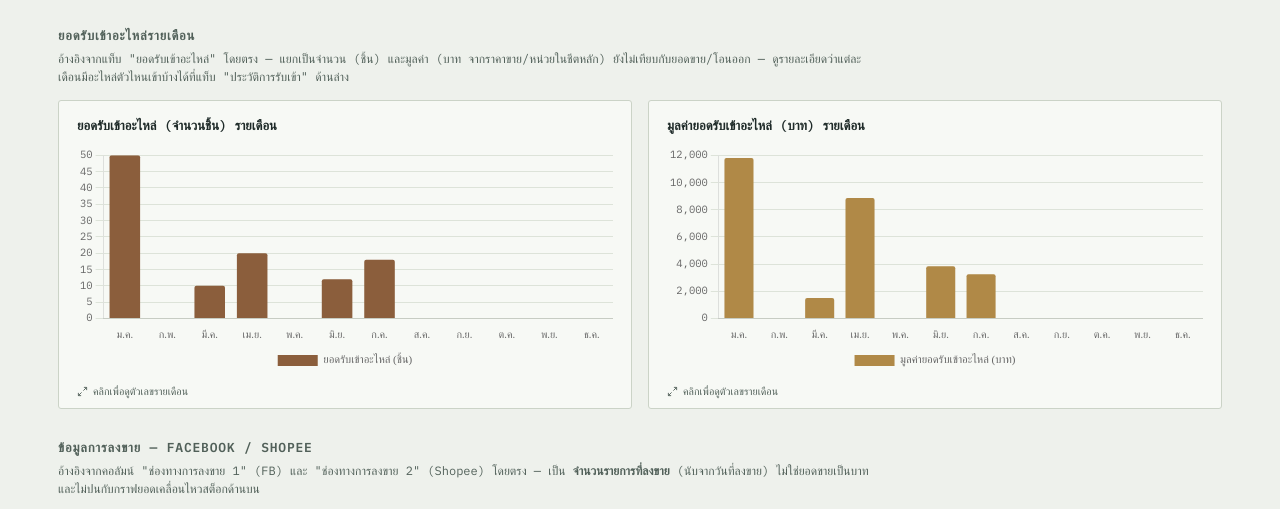
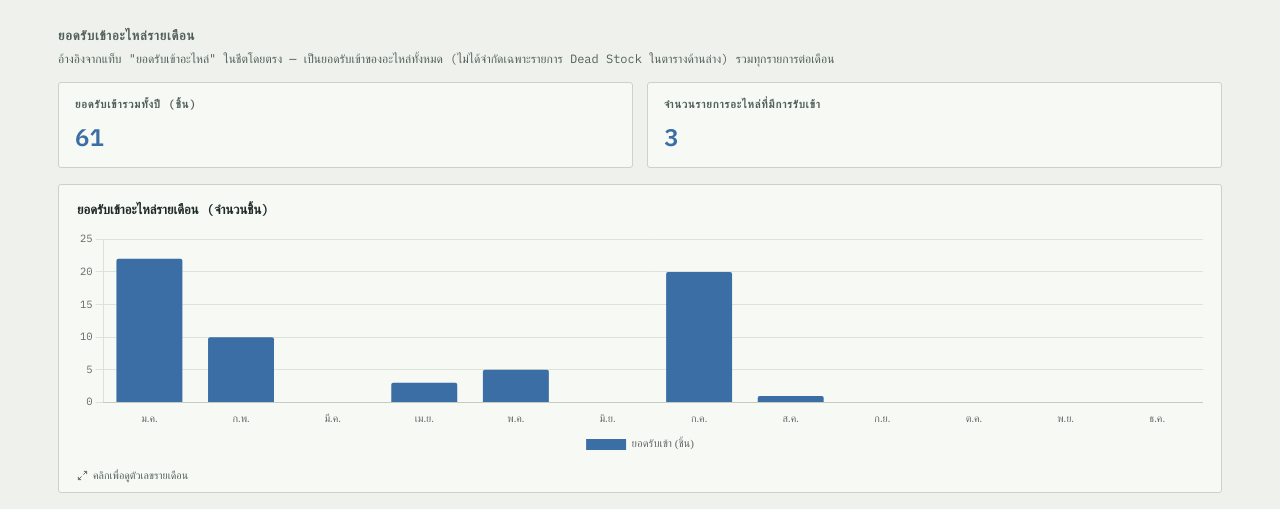
Before and after one commit to store-spt-art/-HILLKOFF-STOCK, a plain HTML site: page index.html in a window 1280 px wide. Shown: the part 1089-1598 px from the top of the page. Drawn offline with Linux system fonts and the light colour scheme; no server answers; a web font is replaced by a local one.

Commit message:
Add files via upload

```diff
--- a/index.html
+++ b/index.html
@@ -37,6 +37,8 @@
     --teal-soft:#D3E6DF;
     --rust:#A5432B;
     --rust-soft:#F0D6CC;
+    --azure:#3B6EA5;
+    --azure-soft:#D8E4F0;
     --radius: 3px;
     font-size: 15px;
   }
@@ -117,6 +119,7 @@
   .split-bar .seg.normal{background:var(--teal);}
   .stat-total{font-size:11px;color:var(--ink-soft);margin-top:8px;border-top:1px dashed var(--line);padding-top:7px;}
   .stat-total b{color:var(--ink);font-family:'IBM Plex Mono',monospace;}
+  .stat-simple .val{font-family:'IBM Plex Mono',monospace;font-size:24px;font-weight:600;color:var(--azure);}
 
   /* ---------- Charts ---------- */
   .charts-grid{
@@ -270,15 +273,6 @@
   .month-group .month-items{padding:0 4px 6px;}
   .month-group .log-item{padding-left:20px;}
 
-  /* รายการอะไหล่ที่รับเข้า แจงต่อท้ายแต่ละเดือน — จัดเรียงเป็นแถวเดียวกับสไตล์ "รายการสินค้า" (code-chip + ชื่อ + ตัวเลขชิดขวา) */
-  .received-item-list{display:flex; flex-direction:column; gap:6px;}
-  .received-item{
-    display:flex; align-items:center; gap:10px; font-size:12.5px; color:var(--ink);
-    padding:2px 0;
-  }
-  .received-item .name-cell{flex:1; max-width:none;}
-  .received-item .num{margin-left:auto; white-space:nowrap; font-family:'IBM Plex Mono',monospace; color:var(--ink-soft);}
-
   footer.note{text-align:center; font-size:11.5px; color:var(--ink-soft); padding:30px 20px 10px;}
 
   @media (max-width:900px){
@@ -334,20 +328,15 @@
   </div>
 
   <div class="section-title">ยอดรับเข้าอะไหล่รายเดือน</div>
-  <p class="section-note">อ้างอิงจากแท็บ "ยอดรับเข้าอะไหล่" โดยตรง — แยกเป็นจำนวน (ชิ้น) และมูลค่า (บาท จากราคาขาย/หน่วยในชีตหลัก) ยังไม่เทียบกับยอดขาย/โอนออก — ดูรายละเอียดว่าแต่ละเดือนมีอะไหล่ตัวไหนเข้าบ้างได้ที่แท็บ "ประวัติการรับเข้า" ด้านล่าง</p>
+  <p class="section-note">อ้างอิงจากแท็บ "ยอดรับเข้าอะไหล่" ในชีตโดยตรง — เป็นยอดรับเข้าของอะไหล่ทั้งหมด (ไม่ได้จำกัดเฉพาะรายการ Dead Stock ในตารางด้านล่าง) รวมทุกรายการต่อเดือน</p>
+  <div class="summary-row" id="summaryRowReceive" style="grid-template-columns:repeat(2,1fr); margin-bottom:16px;"></div>
   <div class="charts-grid">
-    <div class="chart-card" data-chart="chartReceivedQty">
-      <h4>ยอดรับเข้าอะไหล่ (จำนวนชิ้น) รายเดือน</h4>
-      <div class="chart-wrap"><canvas id="chartReceivedQty"></canvas></div>
-      <div class="expand-hint"><svg viewBox="0 0 24 24" fill="none" stroke="currentColor" stroke-width="2"><path d="M15 3h6v6M9 21H3v-6M21 3l-7 7M3 21l7-7"/></svg>คลิกเพื่อดูตัวเลขรายเดือน</div>
-    </div>
-    <div class="chart-card" data-chart="chartReceivedValue">
-      <h4>มูลค่ายอดรับเข้าอะไหล่ (บาท) รายเดือน</h4>
-      <div class="chart-wrap"><canvas id="chartReceivedValue"></canvas></div>
+    <div class="chart-card full" data-chart="chartReceive">
+      <h4>ยอดรับเข้าอะไหล่รายเดือน (จำนวนชิ้น)</h4>
+      <div class="chart-wrap"><canvas id="chartReceive"></canvas></div>
       <div class="expand-hint"><svg viewBox="0 0 24 24" fill="none" stroke="currentColor" stroke-width="2"><path d="M15 3h6v6M9 21H3v-6M21 3l-7 7M3 21l7-7"/></svg>คลิกเพื่อดูตัวเลขรายเดือน</div>
     </div>
   </div>
-
 
   <div class="section-title">ข้อมูลการลงขาย — Facebook / Shopee</div>
   <p class="section-note">อ้างอิงจากคอลัมน์ "ช่องทางการลงขาย 1" (FB) และ "ช่องทางการลงขาย 2" (Shopee) โดยตรง — เป็น <b>จำนวนรายการที่ลงขาย</b> (นับจากวันที่ลงขาย) ไม่ใช่ยอดขายเป็นบาท และไม่ปนกับกราฟยอดเคลื่อนไหวสต็อกด้านบน</p>
@@ -373,7 +362,7 @@
     <button class="tab-btn active" data-tab="products">รายการสินค้า</button>
     <button class="tab-btn" data-tab="movements">ประวัติการเคลื่อนไหว</button>
     <button class="tab-btn" data-tab="listings">ประวัติการลงขาย</button>
-    <button class="tab-btn" data-tab="received">ประวัติการรับเข้า</button>
+    <button class="tab-btn" data-tab="receiving">ประวัติการรับเข้า</button>
   </div>
 
   <!-- PRODUCTS PANEL -->
@@ -432,10 +421,10 @@
     </div>
   </div>
 
-  <!-- RECEIVED PANEL -->
-  <div class="panel" id="panel-received">
+  <!-- RECEIVING PANEL -->
+  <div class="panel" id="panel-receiving">
     <div class="table-wrap" style="padding:6px 14px;">
-      <div class="log-list" id="receivedLogList"></div>
+      <div class="log-list" id="receivingLogList"></div>
     </div>
   </div>
 
@@ -463,12 +452,11 @@
    ต่อกับ Apps Script Web App: วางลิงก์ที่ได้จาก Deploy > Web app ตรงนี้
    ปล่อยว่างไว้ = โหมดทดสอบด้วย mock data
    ========================================================================= */
-const API_URL = "https://script.google.com/macros/s/AKfycbyFcCJ7S0lIzfyz7QQEklJbng1Cnd8a33qFqRZTyAtVuUTCVtqXSBS4A2LsJh135I3yww/exec"; // เช่น "https://script.google.com/macros/s/XXXXXXXX/exec"
+const API_URL = "https://script.google.com/macros/s/AKfycbxpVIA1DbPrDGJ4zf-s0dyJEOMj9ytNbZqJARjtD7DMpn7Mk-eLDIovWS-LyWik_yvhJw/exec"; // เช่น "https://script.google.com/macros/s/XXXXXXXX/exec"
 
 const MONTH_LABELS = ["ม.ค.","ก.พ.","มี.ค.","เม.ย.","พ.ค.","มิ.ย.","ก.ค.","ส.ค.","ก.ย.","ต.ค.","พ.ย.","ธ.ค."];
 const COLOR_DEAD = "#A5432B";
 const COLOR_NORMAL = "#2F6F62";
-const COLOR_RECEIVED = "#8B5E3C";
 
 /* ---------------- Mock data (mirrors the real sheet's columns) --------- */
 let STATE = {
@@ -496,16 +484,17 @@ let STATE = {
     { sku:"GEN-0002", name:"ใบมีดเครื่องปั่นสแตนเลส (อะไหล่ขายดี)", channel:"FB", date:"05-01-69", note:"" },
     { sku:"GEN-0003", name:"สายไฟเครื่องครัวมาตรฐาน 1.5 เมตร", channel:"SHOPEE", date:"12-02-69", note:"" },
   ],
-  // "ประวัติการรับเข้า" (mock) — รายการอะไหล่ที่รับเข้าคลังแต่ละตัว แต่ละเดือน จากแท็บ "ยอดรับเข้าอะไหล่"
-  // price มาจากการจับคู่รหัสกับ "ราคาขาย" ในชีตหลัก (เหมือนที่ backend ทำจริง)
-  receivedLog: [
-    { sku:"GEN-0001", name:"แก้วปั่นสแตนเลส 1.5L (สต็อกหมุนเวียน)", month:1, qty:20, price:320, value:6400 },
-    { sku:"GEN-0002", name:"ใบมีดเครื่องปั่นสแตนเลส (อะไหล่ขายดี)", month:1, qty:30, price:180, value:5400 },
-    { sku:"EQ-WC-0002", name:"Mosa Piston Valve แกนหัวบีบอลูมิเนียม 1610-009-01", month:3, qty:10, price:150, value:1500 },
-    { sku:"GEN-0003", name:"สายไฟเครื่องครัวมาตรฐาน 1.5 เมตร", month:4, qty:15, price:90, value:1350 },
-    { sku:"SP-BD-0025", name:"BBL800/35A Speed Control PCB บอร์ดคอนโทรล", month:4, qty:5, price:1500, value:7500 },
-    { sku:"GEN-0001", name:"แก้วปั่นสแตนเลส 1.5L (สต็อกหมุนเวียน)", month:6, qty:12, price:320, value:3840 },
-    { sku:"GEN-0002", name:"ใบมีดเครื่องปั่นสแตนเลส (อะไหล่ขายดี)", month:7, qty:18, price:180, value:3240 },
+  // Mock data สำหรับแท็บ "ยอดรับเข้าอะไหล่" — เดือน 1=ม.ค. ... 12=ธ.ค.
+  receivedItems: [
+    { sku:"SP-BD-0012", name:"JTC TM767 โถปั่น+ชุดใบมีด2.0 L (9000-009)", months:{1:2,2:0,3:0,4:3,5:0,6:0,7:0,8:1,9:0,10:0,11:0,12:0}, total:6 },
+    { sku:"SP-DP-0005", name:"Crathco 1012 O-Ring ยางกันซึม", months:{1:10,2:10,3:0,4:0,5:0,6:0,7:20,8:0,9:0,10:0,11:0,12:0}, total:40 },
+    { sku:"SP-ES-0169", name:"RTL Oscar 09200014 Pressostat", months:{1:10,2:0,3:0,4:0,5:5,6:0,7:0,8:0,9:0,10:0,11:0,12:0}, total:15 },
+  ],
+  receivingLog: [
+    { sku:"SP-BD-0012", name:"JTC TM767 โถปั่น+ชุดใบมีด2.0 L (9000-009)", month:1, qty:2, note:"" },
+    { sku:"SP-BD-0012", name:"JTC TM767 โถปั่น+ชุดใบมีด2.0 L (9000-009)", month:4, qty:3, note:"" },
+    { sku:"SP-DP-0005", name:"Crathco 1012 O-Ring ยางกันซึม", month:1, qty:10, note:"" },
+    { sku:"SP-DP-0005", name:"Crathco 1012 O-Ring ยางกันซึม", month:7, qty:20, note:"" },
   ]
 };
 
@@ -605,6 +594,20 @@ function computeAggregates(products) {
   return agg;
 }
 
+// สรุปยอดรับเข้าอะไหล่รายเดือน จากแท็บ "ยอดรับเข้าอะไหล่" — รวมทุกรายการอะไหล่ (ไม่จำกัดเฉพาะ Dead Stock)
+function computeReceivingAggregates(receivedItems) {
+  const monthlyQty = Array(12).fill(0);
+  let totalQty = 0;
+  (receivedItems || []).forEach(it => {
+    for (let m = 1; m <= 12; m++) {
+      const qty = Number((it.months && it.months[m]) || 0);
+      monthlyQty[m - 1] += qty;
+      totalQty += qty;
+    }
+  });
+  return { monthlyQty, totalQty, itemCount: (receivedItems || []).length };
+}
+
 let charts = {};
 let modalChart = null;
 let LAST_AGG = null;
@@ -683,6 +686,19 @@ function renderSummary(agg) {
     splitCard("มูลค่าคงเหลือรวม", agg.dead.remainingValue, agg.normal.remainingValue, "รวมทั้งหมด", totalValue, fmtBaht) +
     splitCard("ลงขายแล้วบน Facebook", agg.dead.fbListed, agg.normal.fbListed, "รวมทั้งหมด", totalFb, fmtInt) +
     splitCard("ลงขายแล้วบน Shopee", agg.dead.shopeeListed, agg.normal.shopeeListed, "รวมทั้งหมด", totalShopee, fmtInt);
+}
+
+function renderReceiveSummary(recvAgg) {
+  document.getElementById("summaryRowReceive").innerHTML = `
+    <div class="stat-card stat-simple">
+      <div class="label">ยอดรับเข้ารวมทั้งปี (ชิ้น)</div>
+      <div class="val">${fmtInt(recvAgg.totalQty)}</div>
+    </div>
+    <div class="stat-card stat-simple">
+      <div class="label">จำนวนรายการอะไหล่ที่มีการรับเข้า</div>
+      <div class="val">${fmtInt(recvAgg.itemCount)}</div>
+    </div>
+  `;
 }
 
 function upsertChart(id, config) {
@@ -795,29 +811,16 @@ function buildListingValueConfig(agg, { large = false } = {}) {
   };
 }
 
-function buildReceivedQtyConfig(agg, { large = false } = {}) {
+function buildReceiveConfig(agg, { large = false } = {}) {
   return {
     type: "bar",
     data: {
       labels: MONTH_LABELS,
       datasets: [
-        { label:"ยอดรับเข้าอะไหล่ (ชิ้น)", data: agg.receivedMonthlyQty || Array(12).fill(0), backgroundColor: COLOR_RECEIVED, borderRadius: 2 }
+        { label:"ยอดรับเข้า (ชิ้น)", data: agg.receiving.monthlyQty, backgroundColor: "#3B6EA5", borderRadius: 2 }
       ]
     },
     options: baseOptions({ large, valueFormat: large ? fmtInt : null })
-  };
-}
-
-function buildReceivedValueConfig(agg, { large = false } = {}) {
-  return {
-    type: "bar",
-    data: {
-      labels: MONTH_LABELS,
-      datasets: [
-        { label:"มูลค่ายอดรับเข้าอะไหล่ (บาท)", data: agg.receivedMonthlyValue || Array(12).fill(0), backgroundColor: "#B08947", borderRadius: 2 }
-      ]
-    },
-    options: baseOptions({ large, valueFormat: large ? fmtBaht : null })
   };
 }
 
@@ -825,11 +828,10 @@ const CHART_DEFS = {
   chartQty:           { title:"ยอดเคลื่อนไหว (จำนวนชิ้น) รายเดือน — Dead Stock vs สินค้าทั่วไป", build: buildQtyConfig,           table: tableQty },
   chartValue:         { title:"มูลค่ายอดเคลื่อนไหว (บาท) รายเดือน — Dead Stock vs สินค้าทั่วไป", build: buildValueConfig,         table: tableValue },
   chartShare:         { title:"สัดส่วนมูลค่าคงเหลือ",                                             build: buildShareConfig,         table: tableShare },
+  chartReceive:       { title:"ยอดรับเข้าอะไหล่รายเดือน (จำนวนชิ้น)",                             build: buildReceiveConfig,       table: tableReceive },
   chartChannel:       { title:"จำนวนสินค้าที่ลงขายแล้ว ตามช่องทาง",                                build: buildChannelConfig,       table: tableChannel },
   chartListingMonth:  { title:"แนวโน้มการลงขายรายเดือน — Facebook vs Shopee",                     build: buildListingMonthConfig,  table: tableListingMonth },
-  chartListingValue:  { title:"มูลค่าสินค้าที่ลงขายรายเดือน (บาท)",                                build: buildListingValueConfig,  table: tableListingValue },
-  chartReceivedQty:   { title:"ยอดรับเข้าอะไหล่ (จำนวนชิ้น) รายเดือน",                              build: buildReceivedQtyConfig,   table: tableReceivedQty },
-  chartReceivedValue: { title:"มูลค่ายอดรับเข้าอะไหล่ (บาท) รายเดือน",                              build: buildReceivedValueConfig, table: tableReceivedValue }
+  chartListingValue:  { title:"มูลค่าสินค้าที่ลงขายรายเดือน (บาท)",                                build: buildListingValueConfig,  table: tableListingValue }
 };
 
 function renderCharts(agg) {
@@ -837,11 +839,10 @@ function renderCharts(agg) {
   upsertChart("chartQty", buildQtyConfig(agg));
   upsertChart("chartValue", buildValueConfig(agg));
   upsertChart("chartShare", buildShareConfig(agg));
+  upsertChart("chartReceive", buildReceiveConfig(agg));
   upsertChart("chartChannel", buildChannelConfig(agg));
   upsertChart("chartListingMonth", buildListingMonthConfig(agg));
   upsertChart("chartListingValue", buildListingValueConfig(agg));
-  upsertChart("chartReceivedQty", buildReceivedQtyConfig(agg));
-  upsertChart("chartReceivedValue", buildReceivedValueConfig(agg));
 }
 
 /* ---------- ตารางตัวเลขประกอบกราฟ (แสดงใน modal เมื่อคลิกกราฟ) ---------- */
@@ -881,6 +882,17 @@ function tableShare(agg) {
   return tableRows(`<thead><tr><th>หมวดหมู่</th><th>มูลค่าคงเหลือ</th><th>สัดส่วน</th></tr></thead><tbody>${body}</tbody>`);
 }
 
+function tableReceive(agg) {
+  let body = "";
+  for (let m = 0; m < 12; m++) {
+    body += `<tr><td>${MONTH_LABELS[m]}</td><td>${fmtInt(agg.receiving.monthlyQty[m])}</td></tr>`;
+  }
+  const total = agg.receiving.monthlyQty.reduce((a,b)=>a+b,0);
+  body += `<tr><td>รวมทั้งปี</td><td>${fmtInt(total)}</td></tr>`;
+  const note = `<p style="font-size:11.5px;color:var(--ink-soft);margin-top:8px;">* อ้างอิงจากแท็บ "ยอดรับเข้าอะไหล่" โดยตรง เป็นยอดรับเข้าของอะไหล่ทั้งหมด ไม่ได้จำกัดเฉพาะรายการ Dead Stock ในตารางสินค้าด้านบน</p>`;
+  return tableRows(`<thead><tr><th>เดือน</th><th>ยอดรับเข้า (ชิ้น)</th></tr></thead><tbody>${body}</tbody>`) + note;
+}
+
 function tableChannel(agg) {
   const fbTotal = agg.dead.fbListed + agg.normal.fbListed;
   const spTotal = agg.dead.shopeeListed + agg.normal.shopeeListed;
@@ -914,64 +926,6 @@ function tableListingValue(agg) {
   body += `<tr><td>รวมทั้งปี</td><td>${fmtBaht(total)}</td></tr>`;
   const note = `<p style="font-size:11.5px;color:var(--ink-soft);margin-top:8px;">* มูลค่านี้คำนวณจากจำนวนที่ขายได้จริงในแต่ละเดือน (คอลัมน์ "จำนวนที่โอนออกแยกตามเดือน 2026") × ราคาขาย/หน่วย โดยนับเฉพาะสินค้าที่มีการลงขาย (Facebook และ/หรือ Shopee — อ้างอิงจากคอลัมน์ "ช่องทางการลงขาย 1/2") นับรวมครั้งเดียวต่อสินค้าต่อเดือน แม้จะลงขายทั้งสองช่องทางพร้อมกันก็ไม่นับซ้ำ</p>`;
   return tableRows(`<thead><tr><th>เดือน</th><th>มูลค่าที่ลงขายแล้ว</th></tr></thead><tbody>${body}</tbody>`) + note;
-}
-
-// จัดกลุ่มรายการที่รับเข้า (receivedLog) ตามเดือน เพื่อใช้แจงในตารางกำกับกราฟ
-function receivedItemsByMonth(agg) {
-  const byMonth = Array.from({ length: 12 }, () => []);
-  (agg.receivedLog || []).forEach(row => {
-    if (row.month >= 1 && row.month <= 12) byMonth[row.month - 1].push(row);
-  });
-  return byMonth;
-}
-
-// จัดเรียงรายการอะไหล่ที่รับเข้าในแต่ละเดือนให้เป็นระเบียบ (รหัสสินค้า A→Z) เหมือนการเรียงเริ่มต้นในตาราง "รายการสินค้า"
-function sortReceivedItems(items) {
-  return [...items].sort((a, b) => String(a.sku).localeCompare(String(b.sku)));
-}
-
-// แสดงรายการอะไหล่ที่รับเข้าเป็นแถวเดียวกับสไตล์ "รายการสินค้า" (code-chip + ชื่อสินค้า + ตัวเลขชิดขวา)
-function receivedItemRows(items, valueFmt) {
-  return `<div class="received-item-list">${sortReceivedItems(items).map(it => `
-    <div class="received-item">
-      <span class="code-chip">${it.sku}</span>
-      <span class="name-cell">${it.name}</span>
-      <span class="num">${valueFmt(it)}</span>
-    </div>`).join("")}</div>`;
-}
-
-function tableReceivedQty(agg) {
-  const data = agg.receivedMonthlyQty || Array(12).fill(0);
-  const byMonth = receivedItemsByMonth(agg);
-  let body = "";
-  for (let m = 0; m < 12; m++) {
-    body += `<tr><td>${MONTH_LABELS[m]}</td><td>${fmtInt(data[m])}</td></tr>`;
-    const items = byMonth[m];
-    if (items.length) {
-      body += `<tr><td colspan="2" style="padding-top:0;">${receivedItemRows(items, it => `×${fmtInt(it.qty)}`)}</td></tr>`;
-    }
-  }
-  const total = data.reduce((a,b)=>a+b,0);
-  body += `<tr><td>รวมทั้งปี</td><td>${fmtInt(total)}</td></tr>`;
-  const note = `<p style="font-size:11.5px;color:var(--ink-soft);margin-top:8px;">* ผลรวมจำนวนอะไหล่ที่รับเข้าคลังทุกตัว จากแท็บ "ยอดรับเข้าอะไหล่" แยกตามเดือน (เรียงตามรหัสสินค้า A→Z) ยังไม่ได้เทียบกับยอดขาย/โอนออก ดูรายการเต็มได้ที่แท็บ "ประวัติการรับเข้า"</p>`;
-  return tableRows(`<thead><tr><th>เดือน</th><th>ยอดรับเข้า (ชิ้น)</th></tr></thead><tbody>${body}</tbody>`) + note;
-}
-
-function tableReceivedValue(agg) {
-  const data = agg.receivedMonthlyValue || Array(12).fill(0);
-  const byMonth = receivedItemsByMonth(agg);
-  let body = "";
-  for (let m = 0; m < 12; m++) {
-    body += `<tr><td>${MONTH_LABELS[m]}</td><td>${fmtBaht(data[m])}</td></tr>`;
-    const items = byMonth[m];
-    if (items.length) {
-      body += `<tr><td colspan="2" style="padding-top:0;">${receivedItemRows(items, it => `×${fmtInt(it.qty)}`)}</td></tr>`;
-    }
-  }
-  const total = data.reduce((a,b)=>a+b,0);
-  body += `<tr><td>รวมทั้งปี</td><td>${fmtBaht(total)}</td></tr>`;
-  const note = `<p style="font-size:11.5px;color:var(--ink-soft);margin-top:8px;">* มูลค่า = จำนวนที่รับเข้า × ราคาขาย/หน่วย (จับคู่รหัสอะไหล่กับคอลัมน์ "ราคาขาย" ในชีตหลัก) ไม่ใช่ราคาทุนจริง เพราะชีตไม่มีคอลัมน์ราคาทุนแยกต่างหาก เรียงตามรหัสสินค้า A→Z</p>`;
-  return tableRows(`<thead><tr><th>เดือน</th><th>มูลค่ารับเข้า (บาท)</th></tr></thead><tbody>${body}</tbody>`) + note;
 }
 
 /* ---------- Modal: คลิกที่การ์ดกราฟเพื่อดูกราฟขนาดใหญ่ + ตัวเลขรายเดือน/หมวดหมู่ ---------- */
@@ -1147,18 +1101,17 @@ function renderListingLog() {
   );
 }
 
-
-function renderReceivedLog() {
-  const el = document.getElementById("receivedLogList");
+function renderReceivingLog() {
+  const el = document.getElementById("receivingLogList");
   renderGroupedLog(
     el,
-    STATE.receivedLog || [],
+    STATE.receivingLog || [],
     row => Number(row.month) || null,
     row => `
       <div class="log-item">
-        <span class="ts">-</span>
-        <span class="tag" style="background:${COLOR_RECEIVED};color:#fff;">${monthLabelOf(row.month)}</span>
-        <span><span class="code-chip">${row.sku}</span> ${row.name} — รับเข้า ${fmtInt(row.qty)} ชิ้น</span>
+        <span class="ts">${row.ts ? formatTs(row.ts) : "-"}</span>
+        <span class="tag" style="background:var(--azure-soft);color:var(--azure);">${monthLabelOf(row.month)}</span>
+        <span><span class="code-chip">${row.sku}</span> ${row.name} — รับเข้า +${row.qty} ${row.note ? '· '+row.note : ''}</span>
         <span class="num"></span>
       </div>`,
     "ยังไม่มีประวัติการรับเข้า",
@@ -1186,21 +1139,6 @@ document.querySelectorAll(".tab-btn").forEach(btn => {
   document.getElementById(id).addEventListener("change", renderProducts);
 });
 
-// รวมยอดรับเข้ารายเดือน (จำนวน + มูลค่า) จาก receivedLog — ใช้ทั้งโหมด mock และโหมด live
-// (โหมด live ก็มี receivedMonthlyQty/receivedMonthlyValue มาจาก backend แล้ว แต่คำนวณจาก log ซ้ำที่นี่
-// เพื่อให้แน่ใจว่ากราฟกับตารางแจงรายการตรงกันเป๊ะเสมอ)
-function deriveReceivedMonthly(log) {
-  const qty = Array(12).fill(0);
-  const value = Array(12).fill(0);
-  (log || []).forEach(row => {
-    if (row.month >= 1 && row.month <= 12) {
-      qty[row.month - 1] += Number(row.qty) || 0;
-      value[row.month - 1] += Number(row.value) || 0;
-    }
-  });
-  return { qty, value };
-}
-
 async function boot() {
   document.getElementById("modeBanner").style.display = isLive() ? "none" : "block";
   try {
@@ -1210,16 +1148,14 @@ async function boot() {
     alert("โหลดข้อมูลไม่สำเร็จ: " + e.message);
   }
   const agg = computeAggregates(STATE.products.map(p => ({...p, code: p.code || p.sku})));
-  const receivedMonthly = deriveReceivedMonthly(STATE.receivedLog || []);
-  agg.receivedMonthlyQty = receivedMonthly.qty;
-  agg.receivedMonthlyValue = receivedMonthly.value;
-  agg.receivedLog = STATE.receivedLog || [];
+  agg.receiving = computeReceivingAggregates(STATE.receivedItems || []);
   renderSummary(agg);
+  renderReceiveSummary(agg.receiving);
   renderCharts(agg);
   renderProducts();
   renderMovementLog();
   renderListingLog();
-  renderReceivedLog();
+  renderReceivingLog();
 }
 boot();
 </script>
```
